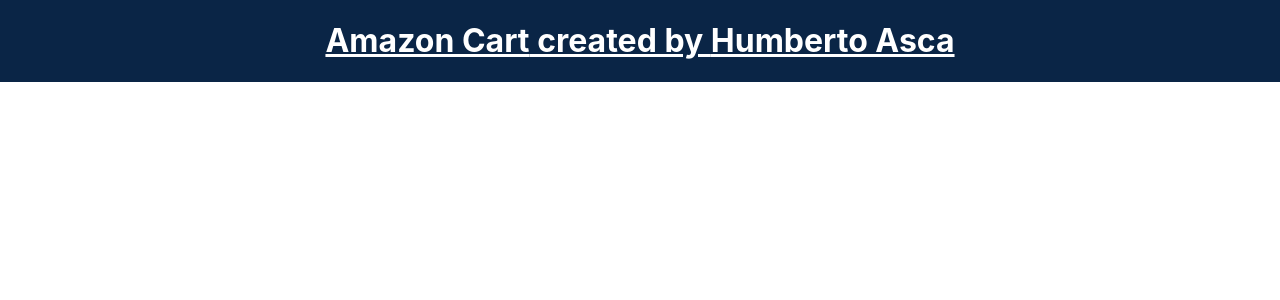
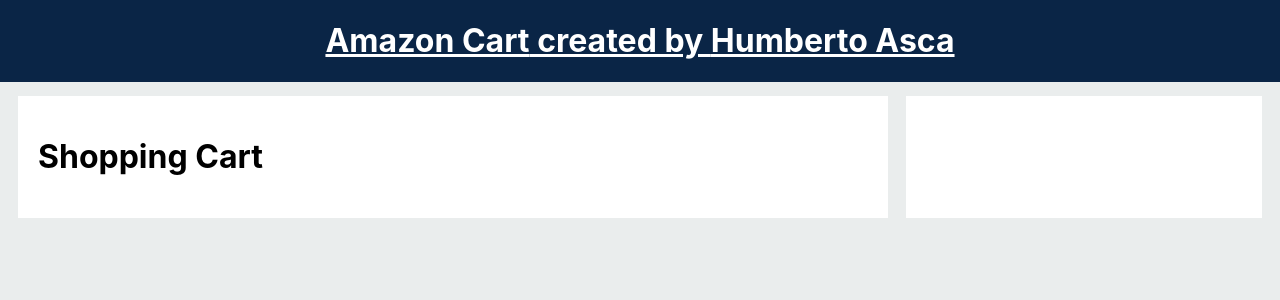
Before and after one commit to HASCA-GH/Amazon-cart, a React (Create React App) app: page / in a window 1280 px wide. Shown: the top 300 px of the page. Built offline with nearby package versions, Linux system fonts and the light colour scheme.

Commit message:
ADD:CartItems components, CartTotal component CHNG:Move files to components folder

```diff
--- a/src/App.css
+++ b/src/App.css
@@ -1,5 +1,15 @@
+body {
+  /* background-color: #f7f5f5; */
+  background-color: #eaeded;
+}
+
 .App {
   text-align: center;
+}
+
+.App-main {
+  display: flex;
+  padding: 14px 18px 0 18px;
 }
 
 /* .App-header {
--- a/src/App.js
+++ b/src/App.js
@@ -1,6 +1,8 @@
 // import logo from './logo.svg';
 import './App.css';
-import Header from './Header.js';
+import Header from './components/Header.js';
+import CartItems from './components/CartItems.js';
+import CartTotal from './components/CartTotal.js';
 
 function App() {
   // const firstName = "Humberto";
@@ -13,6 +15,10 @@
   return (
     <div className="App">
       <Header title="Amazon Cart" name="Humberto Asca" />
+      <div className="App-main">
+        <CartItems />
+        <CartTotal />
+      </div>
     </div>
   );
 }
--- /dev/null
+++ b/src/components/CartItems.js
@@ -0,0 +1,12 @@
+import '../css/CartItems.css';
+import React from 'react';
+
+function CartItems() {
+    return (
+        <div className="CartItems">
+            <h1>Shopping Cart</h1>
+        </div>
+    )
+}
+
+export default CartItems
--- /dev/null
+++ b/src/components/CartTotal.js
@@ -0,0 +1,10 @@
+import '../css/CartTotal.css';
+import React from 'react'
+
+function CartTotal() {
+    return (
+        <div className="CartTotal"></div>
+    )
+}
+
+export default CartTotal
--- a/src/Header.js
+++ b/src/components/Header.js
@@ -1,5 +1,5 @@
 // type rfce and TAB to get a code snippet
-import './Header.css';
+import '../css/Header.css';
 import React from 'react'
 
 // 1) Standard use of props
--- /dev/null
+++ b/src/css/CartItems.css
@@ -0,0 +1,7 @@
+.CartItems {
+  flex: 0.7;
+  margin-right: 18px;
+  background-color: white;
+  text-align: left;
+  padding: 20px;
+}
--- /dev/null
+++ b/src/css/CartTotal.css
@@ -0,0 +1,5 @@
+.CartTotal {
+  /* height: 200px; */
+  background-color: white;
+  flex: 0.3;
+}
```
Also changed, not shown: public/index.html (+6 -4 lines), src/css/Header.css (renamed from src/Header.css).
